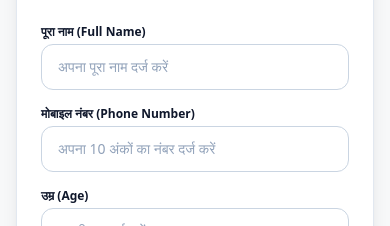
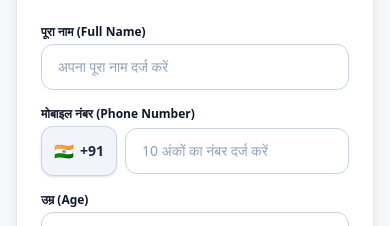
Before and after one commit to singhshikha23890-max/Ayushveda3, a React (Vite) app: page / in a window 390 px wide. Shown: the part 7340-7566 px from the top of the page. Built offline with nearby package versions, Linux system fonts and the light colour scheme; a web font is replaced by a local one.

Commit message:
Add India +91 country code prefix to phone number form field

```diff
--- a/src/components/OrderDrawer.tsx
+++ b/src/components/OrderDrawer.tsx
@@ -175,18 +175,25 @@ export const OrderDrawer: React.FC<OrderDrawerProps> = ({ isOpen, onClose }) =>
                   <label className="block text-xs font-bold text-slate-900 mb-1">
                     मोबाइल नंबर (Phone Number)
                   </label>
+                  <div className="flex items-center gap-2">
+                    <div className="flex items-center gap-1.5 px-3 py-3 rounded-xl border border-slate-300 bg-slate-100 text-slate-800 text-sm font-bold shrink-0 select-none shadow-sm">
+                      <span className="text-base">🇮🇳</span>
+                      <span>+91</span>
+                    </div>
                     <input
                       type="tel"
                       required
                       maxLength={10}
                       value={formData.phone}
                       onChange={(e) => {
-                      setFormData({ ...formData, phone: e.target.value });
+                        const val = e.target.value.replace(/\D/g, '');
+                        setFormData({ ...formData, phone: val });
                         setSendError('');
                       }}
-                    placeholder="अपना 10 अंकों का नंबर दर्ज करें"
+                      placeholder="10 अंकों का नंबर दर्ज करें"
                       className="w-full px-4 py-3 rounded-xl border border-slate-300 text-sm text-slate-900 placeholder-slate-400 focus:outline-none focus:ring-2 focus:ring-red-600 bg-white"
                     />
+                  </div>
                 </div>
 
                 {/* Age */}
--- a/src/components/OrderForm.tsx
+++ b/src/components/OrderForm.tsx
@@ -145,18 +145,25 @@ export const OrderForm: React.FC = () => {
                 <label className="block text-xs font-bold text-slate-900 mb-1">
                   मोबाइल नंबर (Phone Number)
                 </label>
+                <div className="flex items-center gap-2">
+                  <div className="flex items-center gap-1.5 px-3 py-3 rounded-xl border border-slate-300 bg-slate-100 text-slate-800 text-sm font-bold shrink-0 select-none shadow-sm">
+                    <span className="text-base">🇮🇳</span>
+                    <span>+91</span>
+                  </div>
                   <input
                     type="tel"
                     required
                     maxLength={10}
                     value={formData.phone}
                     onChange={(e) => {
-                    setFormData({ ...formData, phone: e.target.value });
+                      const val = e.target.value.replace(/\D/g, '');
+                      setFormData({ ...formData, phone: val });
                       setSendError('');
                     }}
-                  placeholder="अपना 10 अंकों का नंबर दर्ज करें"
+                    placeholder="10 अंकों का नंबर दर्ज करें"
                     className="w-full px-4 py-3 rounded-xl border border-slate-300 text-sm text-slate-900 placeholder-slate-400 focus:outline-none focus:ring-2 focus:ring-red-600 bg-white"
                   />
+                </div>
               </div>
 
               {/* Age */}
```
Lines whose indentation alone changed are shown as unchanged.
